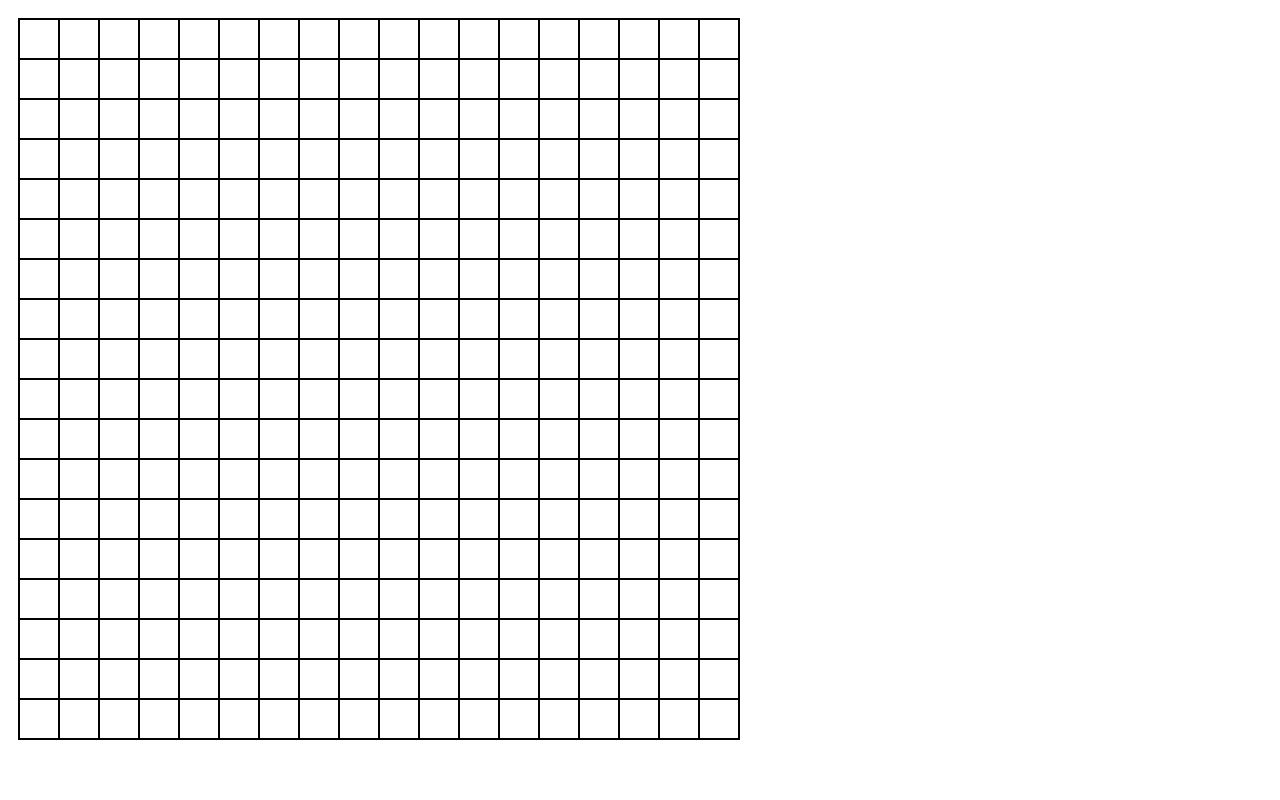
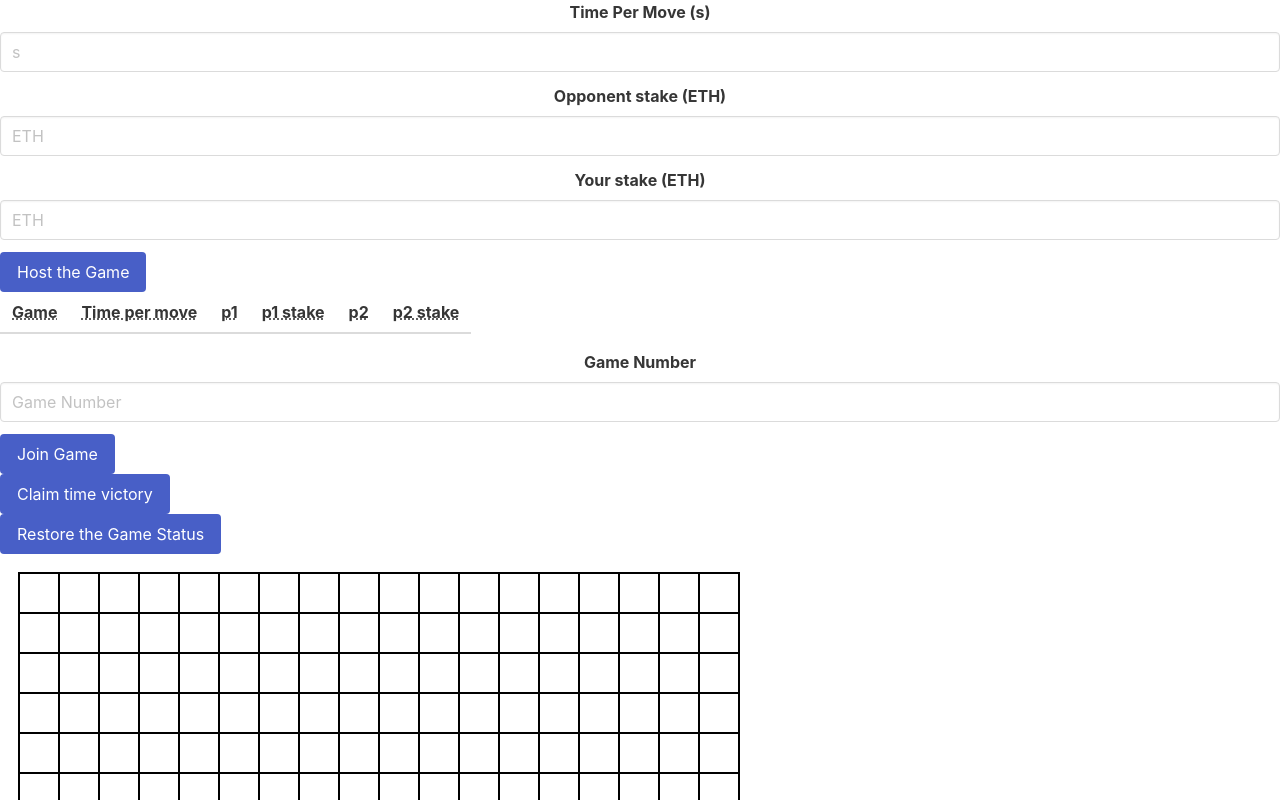
Before and after one commit to ssauperl/dapp-connect6, a React (Create React App) app in the folder client/: page / in a window 1280 px wide. Shown: the top 800 px of the page. Built offline with nearby package versions, Linux system fonts and the light colour scheme.

Commit message:
work on frontned components

```diff
--- a/client/package.json
+++ b/client/package.json
@@ -3,6 +3,7 @@
   "version": "0.1.0",
   "private": true,
   "dependencies": {
+    "bulma": "^0.8.0",
     "react": "^16.6.3",
     "react-dom": "^16.6.3",
     "react-scripts": "2.1.1",
--- a/client/src/App.js
+++ b/client/src/App.js
@@ -1,10 +1,15 @@
 import React, { Component } from "react";
 
-import Intersection from "./components/Intersection"
+import ClaimTimeVictory from "./components/ClaimTimeVictory"
+import Gameboard from "./components/Gameboard"
+import GameList from "./components/GameList"
+import JoinGame from "./components/JoinGame"
+import NewGame from "./components/NewGame"
+import RestoreGame from "./components/RestoreGame"
 import { GameContext, dotsColor } from './game-context';
 // import SimpleStorageContract from "./contracts/SimpleStorage.json";
 // import getWeb3 from "./utils/getWeb3";
-
+import 'bulma/css/bulma.css';
 import "./App.css";
 
 class App extends Component {
@@ -81,16 +86,12 @@ class App extends Component {
     const { gameboard } = this.state;
     return (
       <div className="App">
-        <div className="gameboard">
-          {[... gameboard].map((yElement, y) => {
-            return [... yElement].map((xElement, x) =>
-              <Intersection key={`${x}${y}`}
-                dot={xElement}
-                handlePlaceDot={(e) => this.handlePlaceDot(e, x, y)} />
-            )
-          }
-          )}
-        </div>
+        <NewGame/>
+        <GameList/>
+        <JoinGame/>
+        <ClaimTimeVictory/>
+        <RestoreGame/>
+        <Gameboard gameboard={gameboard} handlePlaceDot={this.handlePlaceDot}/>
       </div>
     );
   }
--- /dev/null
+++ b/client/src/components/ClaimTimeVictory.js
@@ -0,0 +1,18 @@
+import React, { Component } from "react";
+
+class ClaimTimeVictory extends Component {
+
+    render() {
+        return (
+            <div>
+                <div className="field is-grouped">
+                    <div className="control">
+                        <button className="button is-link">Claim time victory</button>
+                    </div>
+                </div>
+            </div>
+        );
+    }
+}
+
+export default ClaimTimeVictory;
--- /dev/null
+++ b/client/src/components/GameList.js
@@ -0,0 +1,44 @@
+import React, { Component } from "react";
+
+
+class Row extends Component {
+    render() {
+         const {game, timePerMove, p1, p1Stake, p2, p2Stake} = this.props;
+         return (
+            <tr>
+            <th>{game}</th>
+            <th>{timePerMove}</th>
+            <th>{p1}</th>
+            <th>{p1Stake}</th>
+            <th>{p2}</th>
+            <th>{p2Stake}</th>
+        </tr>
+         );
+     }
+ }
+class GameList extends Component {
+
+    render() {
+        return (
+            <div>
+                <table className="table">
+                    <thead>
+                        <tr>
+                            <th><abbr title="Game">Game</abbr></th>
+                            <th><abbr title="Time per move">Time per move</abbr></th>
+                            <th><abbr title="p1">p1</abbr></th>
+                            <th><abbr title="p1 stake">p1 stake</abbr></th>
+                            <th><abbr title="p2">p2</abbr></th>
+                            <th><abbr title="p2 stake">p2 stake</abbr></th>
+                        </tr>
+                    </thead>
+                    <tbody>
+                        <Row/>
+                    </tbody>
+                </table>
+            </div>
+        );
+    }
+}
+
+export default GameList;
--- /dev/null
+++ b/client/src/components/Gameboard.js
@@ -0,0 +1,23 @@
+import React, { Component } from "react";
+import Intersection from './Intersection';
+
+class Gameboard extends Component {
+
+    render() {
+        const {gameboard, handlePlaceDot} = this.props;
+        return (
+            <div className="gameboard">
+          {[... gameboard].map((yElement, y) => {
+            return [... yElement].map((xElement, x) =>
+              <Intersection key={`${x}${y}`}
+                dot={xElement}
+                handlePlaceDot={(e) => handlePlaceDot(e, x, y)} />
+            )
+          }
+          )}
+        </div>
+        );
+    }
+}
+
+export default Gameboard;
--- /dev/null
+++ b/client/src/components/JoinGame.js
@@ -0,0 +1,26 @@
+import React, { Component } from "react";
+
+class JoinGame extends Component {
+
+    render() {
+        return (
+            <div>
+                <div className="field">
+                    <label className="label">Game Number</label>
+                    <div className="control">
+                        <input className="input" type="number" placeholder="Game Number" />
+                    </div>
+                </div>
+
+
+                <div className="field is-grouped">
+                    <div className="control">
+                        <button className="button is-link">Join Game</button>
+                    </div>
+                </div>
+            </div>
+        );
+    }
+}
+
+export default JoinGame;
--- /dev/null
+++ b/client/src/components/NewGame.js
@@ -0,0 +1,36 @@
+import React, { Component } from "react";
+
+class NewGame extends Component {
+
+    render() {
+        return (
+            <div>
+                <div className="field">
+                    <label className="label">Time Per Move (s)</label>
+                    <div className="control">
+                        <input className="input" type="number" placeholder="s" />
+                    </div>
+                </div>
+                <div className="field">
+                    <label className="label">Opponent stake (ETH)</label>
+                    <div className="control">
+                        <input className="input" type="number" placeholder="ETH" />
+                    </div>
+                </div>
+                <div className="field">
+                    <label className="label">Your stake (ETH)</label>
+                    <div className="control">
+                        <input className="input" type="number" placeholder="ETH" />
+                    </div>
+                </div>
+                <div className="field is-grouped">
+                    <div className="control">
+                        <button className="button is-link">Host the Game</button>
+                    </div>
+                </div>
+            </div>
+        );
+    }
+}
+
+export default NewGame;
--- /dev/null
+++ b/client/src/components/RestoreGame.js
@@ -0,0 +1,18 @@
+import React, { Component } from "react";
+
+class RestoreGame extends Component {
+
+    render() {
+        return (
+            <div>
+                <div className="field is-grouped">
+                    <div className="control">
+                        <button className="button is-link">Restore the Game Status</button>
+                    </div>
+                </div>
+            </div>
+        );
+    }
+}
+
+export default RestoreGame;
```
Also changed, not shown: 2 other files (tests, documents, lock files or other folders).
